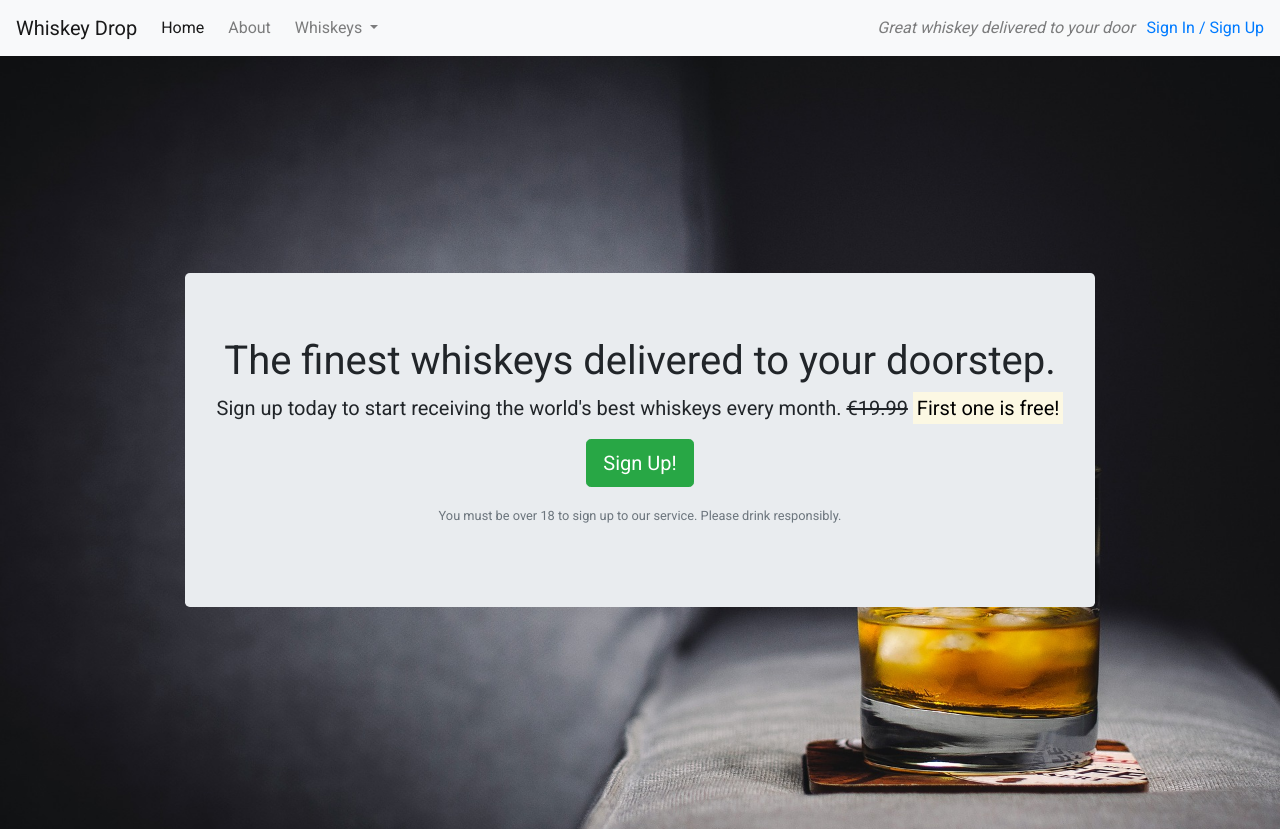
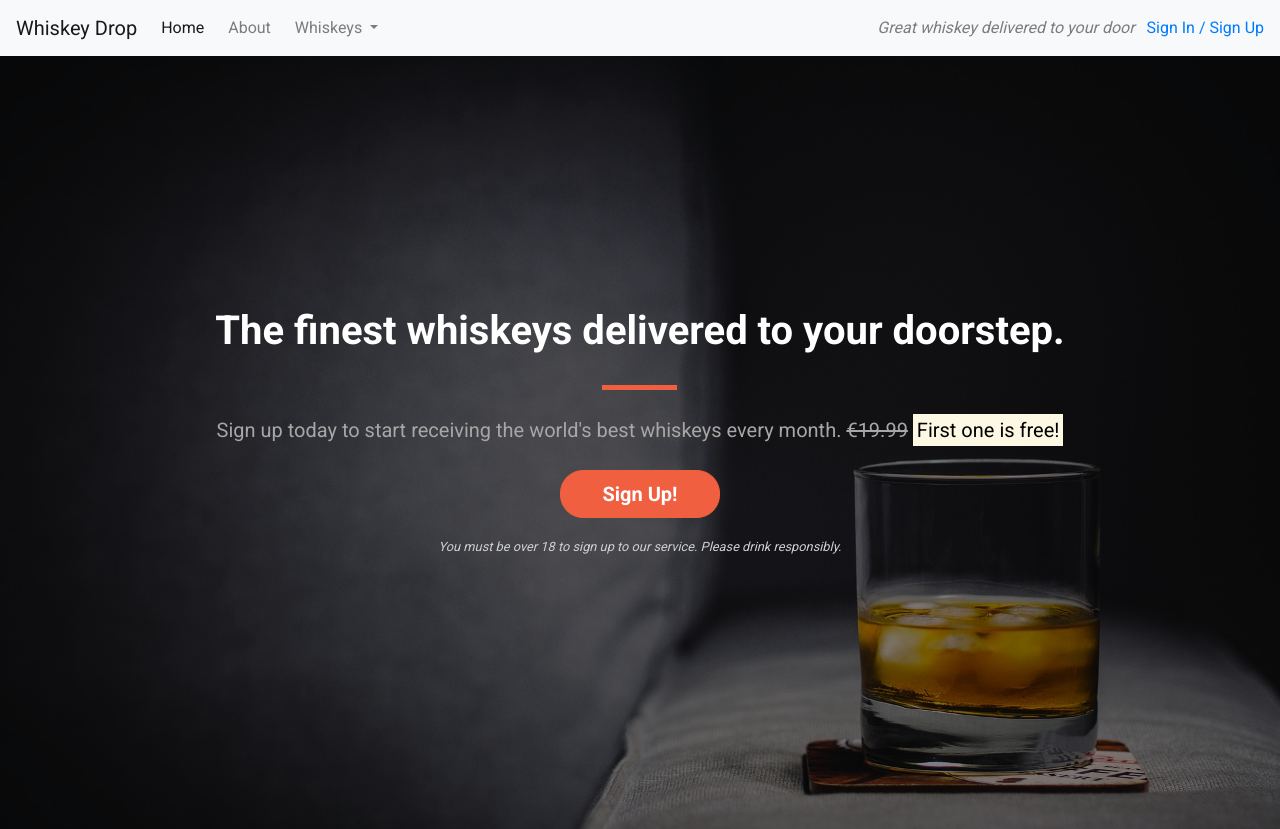
Before and after one commit to RossClarkScotland/Bootstrap1, a plain HTML site: page index.html in a window 1280 px wide. Shown: the top 829 px of the page. Drawn offline with nearby package versions, Linux system fonts and the light colour scheme.

Commit message:
styled background image and cta button

```diff
--- a/css/style.css
+++ b/css/style.css
@@ -18,8 +18,20 @@ body {
     display: flex;
     align-items: center;
     justify-content: center;
+
+    position: relative;
 }
+
+
+.opaque-overlay {
+    position: absolute;
+    top: 0;
+    left: 0;
+    height: 100%;
+    width: 100%;
+    background-color: rgba(0, 0, 0, 0.5);
 }
+
 
 .quotes-container {
 
@@ -28,3 +40,65 @@ body {
 .features-container {
 
 }
+
+/*block dividers*/
+
+.block-divider {
+    width: 75px;
+    height: 5px;
+    border: 0;
+    background-color: #f05f40;
+}
+
+.block-divider--orange {
+    background-color: #f05f40;
+}
+
+.block-divider--short {
+    width: 35px;
+}
+
+/*jumbotron*/
+
+.jumbotron {
+    background-color: transparent;
+}
+
+.jumbotron-header {
+    color: white;
+    font-weight: bold;
+    margin-bottom: 30px;
+}
+
+.jumbotron .lead {
+    margin: 25px 0;
+    color: #a7a7a7;
+}
+
+.jumbotron small {
+    font-size: 60;
+    font-style: italic;
+    color: #d0d0d0;
+}
+
+/*Buttons*/
+
+.btn--cta {
+    font-weight: bold;
+    border-radius: 23px;
+    width: 160px;
+}
+
+.btn--red {
+    color: white;
+    background-color: #f05f40;
+    border-color: #f05f40;
+}
+
+.btn--red:hover,
+.btn--red:active,
+.btn--red:focus,
+.btn--red:active:focus {
+    background-color: #df4929;
+    border-color: #df4929;
+}
--- a/index.html
+++ b/index.html
@@ -57,15 +57,17 @@
         <alert -->
         <!-- Callout -->
         <div class="container-fluid callout-container">
+        <div class="opaque-overlay">&nbsp;</div>
             <div class="row">
                 <div class="col-12">
                     <section class="callout jumbotron text-center">
-                        <h1>The finest whiskeys delivered to your doorstep.</h1>
+                        <h1 class="jumbotron-header">The finest whiskeys delivered to your doorstep.</h1>
+                        <hr class="block-divider block-divider--orange">
                         <p class="lead">Sign up today to start receiving the world's best whiskeys every month.
                             <s class="d-none d-sm-inline">€19.99</s>
                             <span class="d-inline d-sm-none"><br></span>
                             <strong><mark>First one is free!</mark></strong></p>
-                        <p><button class="btn btn-lg btn-success" data-toggle="modal" data-target="#signUpModal">Sign Up!</button></p>
+                        <p><button class="btn btn-lg btn--cta btn--red" data-toggle="modal" data-target="#signUpModal">Sign Up!</button></p>
                         <p class="text-muted"><small>You must be over 18 to sign up to our service. Please drink responsibly.</small></p>
                     </section>
                 </div>
```
